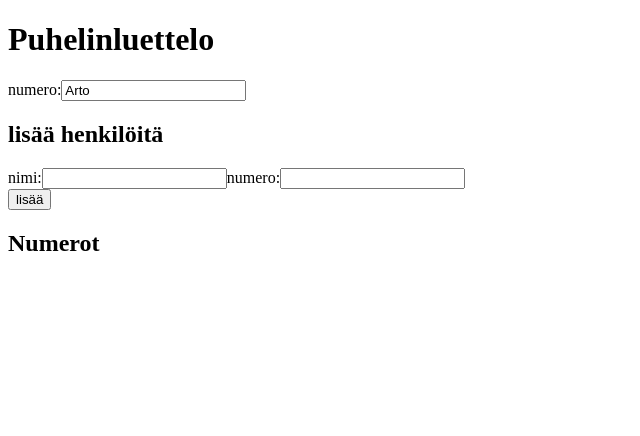
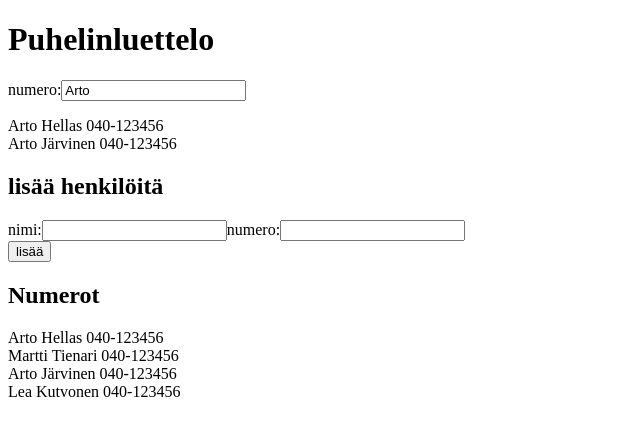
Before and after one commit to Banjotalo/FullStackOpen2019, a React (Create React App) app in the folder osa2/osa2_06_puhelinluettelo/: page / in a window 1280 px wide. Shown: the top 436 px of the page, without its empty margins (0-640 px from the left). Built offline with nearby package versions, Linux system fonts and the light colour scheme; data requests are answered from the project's data file.

Commit message:
osa 2.11 step 6 puhelinluettelo valmis

```diff
--- /dev/null
+++ b/osa2/osa2_06_puhelinluettelo/db.json
@@ -0,0 +1,24 @@
+{
+  "persons": [
+    {
+      "name": "Arto Hellas",
+      "number": "040-123456",
+      "id": 1
+    },
+    {
+      "name": "Martti Tienari",
+      "number": "040-123456",
+      "id": 2
+    },
+    {
+      "name": "Arto Järvinen",
+      "number": "040-123456",
+      "id": 3
+    },
+    {
+      "name": "Lea Kutvonen",
+      "number": "040-123456",
+      "id": 4
+    }
+  ]
+}
--- a/osa2/osa2_06_puhelinluettelo/src/App.js
+++ b/osa2/osa2_06_puhelinluettelo/src/App.js
@@ -1,5 +1,7 @@
 import React from 'react'
-import { useState } from 'react'
+import { useState, useEffect } from 'react'
+import axios from 'axios'
+
 
 const PhoneList = ({persons}) => {
   const getPersons = () =>
@@ -87,6 +89,22 @@ const App = () => {
   const [ newNumber, setNewNumber ] = useState('')
   const [ newFilter, setNewFilter ] = useState('Arto')
 
+  useEffect(() => {
+    console.log('effect')
+
+    const eventHandler = response => {
+      console.log('promise fulfilled')
+      console.log(response)
+      setPersons(response.data)
+    }
+
+    const promise = axios.get('http://localhost:3001/persons')
+    promise.then(eventHandler)
+  }, [])
+
+
+
+
   const handleNewNameChange = (event) => {
     setNewName(event.target.value)
   }
```
Also changed, not shown: osa2/osa2_06_puhelinluettelo/package.json (+6 -1 lines), 1 other file (tests, documents, lock files or other folders).
